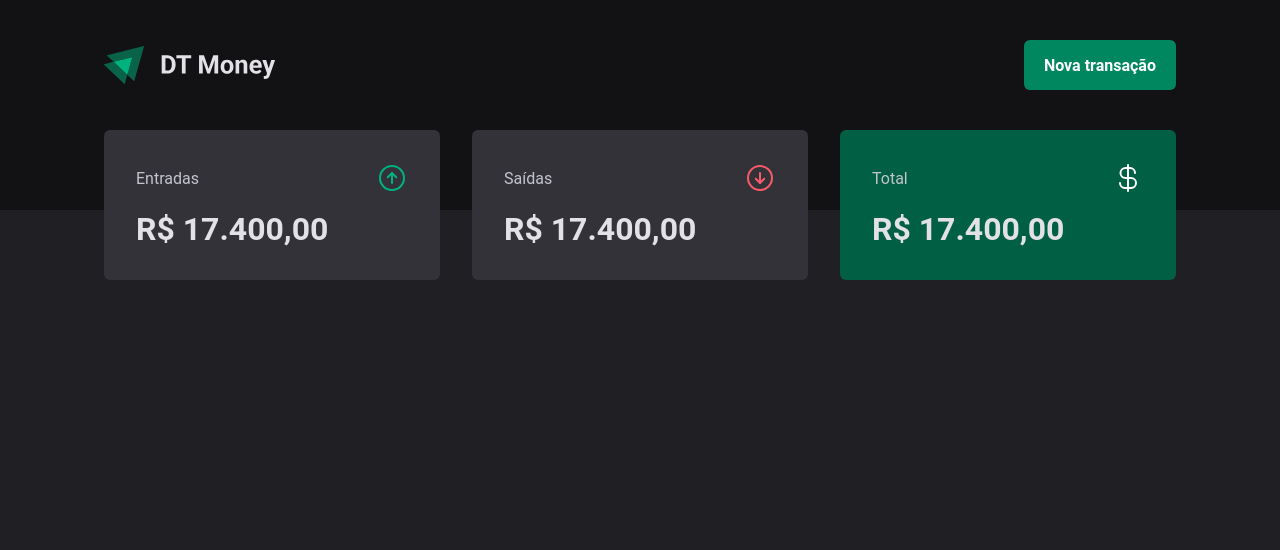
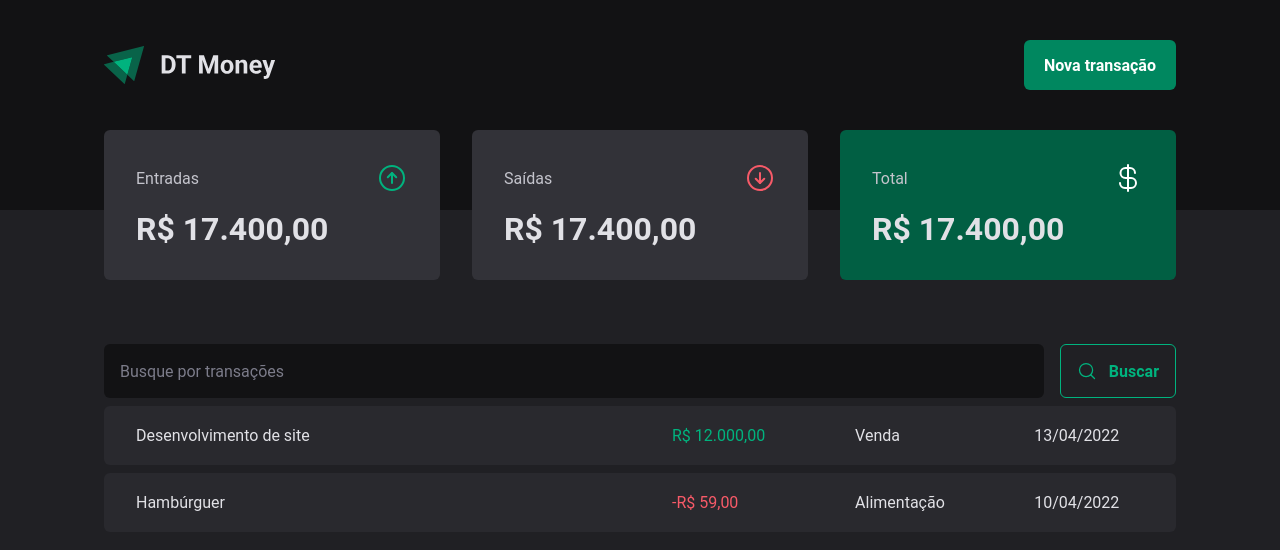
Before and after one commit to LucasAzara/dt-money, a React (Vite) app: page / in a window 1280 px wide. Shown: the top 550 px of the page. Built offline with nearby package versions, Linux system fonts and the light colour scheme.

Commit message:
Search and Costs

```diff
--- /dev/null
+++ b/src/pages/Transactions/components/SearchForm/index.tsx
@@ -0,0 +1,15 @@
+import { MagnifyingGlass } from 'phosphor-react'
+import { SearchFormContainer } from './styles'
+
+export function SearchForm() {
+  return (
+    <SearchFormContainer>
+      <input type="text" placeholder="Busque por transações" />
+
+      <button type="submit">
+        <MagnifyingGlass size={20} />
+        Buscar
+      </button>
+    </SearchFormContainer>
+  )
+}
--- /dev/null
+++ b/src/pages/Transactions/components/SearchForm/styles.ts
@@ -0,0 +1,40 @@
+import styled from 'styled-components'
+
+export const SearchFormContainer = styled.form`
+  display: flex;
+  gap: 1rem;
+
+  input {
+    flex: 1;
+
+    border-radius: 6px;
+    border: 0;
+    background: ${(props) => props.theme['gray-900']};
+    color: ${(props) => props.theme['gray-300']};
+    padding: 1rem;
+
+    &::placeholder {
+      color: ${(props) => props.theme['gray-500']};
+    }
+  }
+  button {
+    display: flex;
+    align-items: center;
+    gap: 0.75rem;
+
+    border: 0;
+    padding: 1rem;
+    background: transparent;
+    border: 1px solid ${(props) => props.theme['green-300']};
+    color: ${(props) => props.theme['green-300']};
+    font-weight: bold;
+    border-radius: 6px;
+
+    &:hover {
+      background: ${(props) => props.theme['green-500']};
+      border-color: ${(props) => props.theme['green-500']};
+      color: ${(props) => props.theme.white};
+      transition: background-color 0.2s, color 0.2s, border-color 0.2s;
+    }
+  }
+`
--- a/src/pages/Transactions/index.tsx
+++ b/src/pages/Transactions/index.tsx
@@ -1,11 +1,45 @@
+// Components
 import { Header } from '../../components/Header'
 import { Summary } from '../../components/Summary'
+import { SearchForm } from './components/SearchForm'
+
+// CSS
+import {
+  PriceHighlight,
+  TransactionsContainer,
+  TransactionsTable,
+} from './styles'
 
 export function Transactions() {
   return (
     <div>
       <Header />
       <Summary />
+
+      <TransactionsContainer>
+        <SearchForm />
+
+        <TransactionsTable>
+          <tbody>
+            <tr>
+              <td width="50%">Desenvolvimento de site</td>
+              <td>
+                <PriceHighlight variant="income">R$ 12.000,00</PriceHighlight>
+              </td>
+              <td>Venda</td>
+              <td>13/04/2022</td>
+            </tr>
+            <tr>
+              <td width="50%">Hambúrguer</td>
+              <td>
+                <PriceHighlight variant="outcome">-R$ 59,00</PriceHighlight>
+              </td>
+              <td>Alimentação</td>
+              <td>10/04/2022</td>
+            </tr>
+          </tbody>
+        </TransactionsTable>
+      </TransactionsContainer>
     </div>
   )
 }
--- a/src/pages/Transactions/styles.ts
+++ b/src/pages/Transactions/styles.ts
@@ -0,0 +1,38 @@
+import styled from 'styled-components'
+
+export const TransactionsContainer = styled.main`
+  width: 100%;
+  max-width: 1120px;
+  margin: 4rem auto 0;
+  padding: 0 1.5rem;
+`
+
+export const TransactionsTable = styled.table`
+  width: 100%;
+  border-collapse: separate;
+  border-spacing: 0 0.5rem;
+  /* margin-top: 1.5rem; */
+  td {
+    padding: 1.25rem 2rem;
+    background: ${(props) => props.theme['gray-700']};
+    &:first-child {
+      border-top-left-radius: 6px;
+      border-bottom-left-radius: 6px;
+    }
+    &:last-child {
+      border-top-right-radius: 6px;
+      border-bottom-right-radius: 6px;
+    }
+  }
+`
+
+interface PriceHighlightProps {
+  variant: 'income' | 'outcome'
+}
+
+export const PriceHighlight = styled.span<PriceHighlightProps>`
+  color: ${(props) =>
+    props.variant === 'income'
+      ? props.theme['green-300']
+      : props.theme['red-300']};
+`
```
